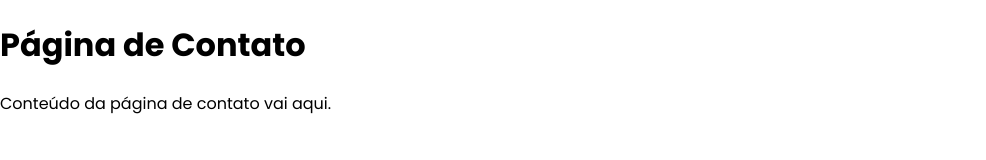
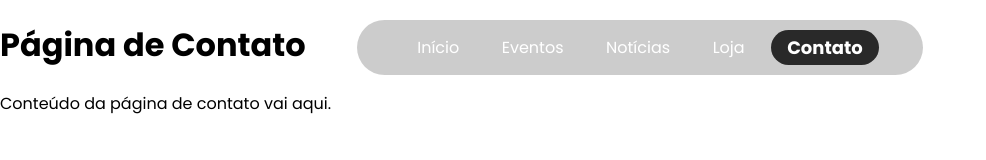
Before and after one commit to EnzoRZequim/Usina-Eco-Cultural-front-end, a website: page front/pages/contato.html in a window 1280 px wide. Shown: the whole page, without its empty margins (0-986 px from the left). Drawn offline with Linux system fonts and the light colour scheme.

Commit message:
add nav bar na pagina de contatos

```diff
--- a/front/pages/contato.html
+++ b/front/pages/contato.html
@@ -16,6 +16,7 @@
     <h1>Página de Contato</h1>
     <p>Conteúdo da página de contato vai aqui.</p>
   </div>
+  <div id="navbar"></div>
   <script src="../components/navbar.js"></script>
   <script>
     const navbarElement = document.getElementById("navbar");
```
